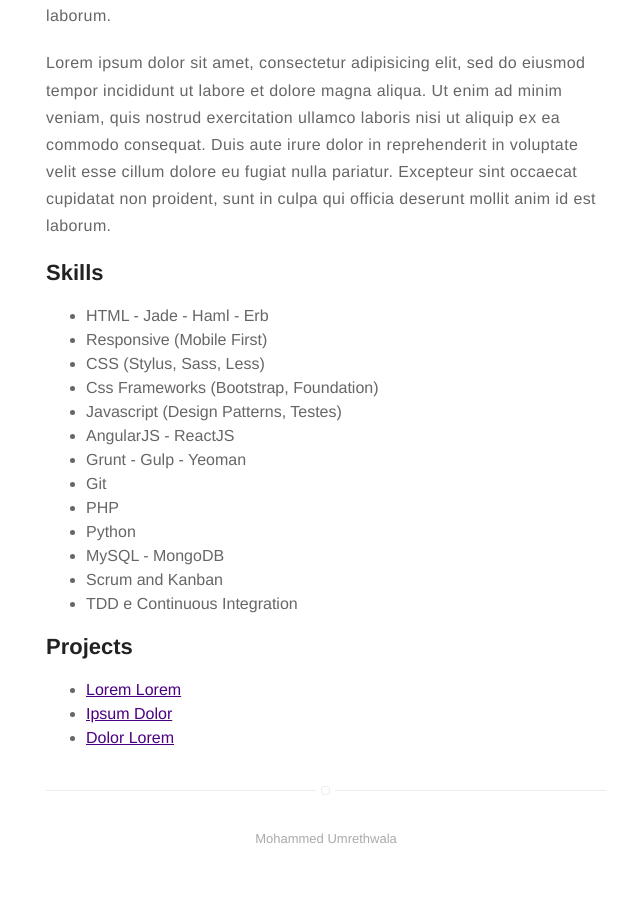
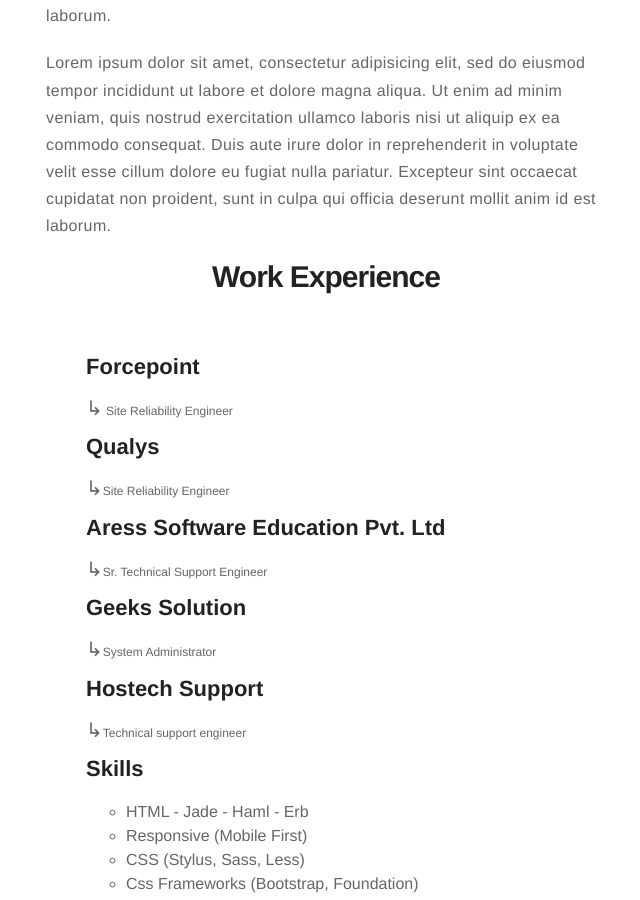
Before and after one commit to justgeek-io/Mohammed-Umrethwala, a Jekyll site: the page built from about.md, in a window 1280 px wide and 900 px high, scrolled down 586 px. Shown: the whole window, without its empty margins (314-954 px from the left). Built offline with Jekyll 4.4.1, drawn with Linux system fonts in a browser that asks for light colours; nearby versions of some CDN libraries.

Commit message:
added work exp to about page

```diff
--- a/about.md
+++ b/about.md
@@ -17,6 +17,23 @@
 consequat. Duis aute irure dolor in reprehenderit in voluptate velit esse
 cillum dolore eu fugiat nulla pariatur. Excepteur sint occaecat cupidatat non
 proident, sunt in culpa qui officia deserunt mollit anim id est laborum.</p>
+
+<h1> Work Experience </h1>
+   <ul class="exp-list">
+      <h2>Forcepoint </h2>
+      <sub><span style='font-size:20px;'>&#8627;</span> Site Reliability Engineer</sub>
+
+      <h2>Qualys </h2>
+      <sub><span style='font-size:20px;'>&#8627;</span>Site Reliability Engineer</sub>
+
+      <h2>Aress Software Education Pvt. Ltd </h2>
+      <sub><span style='font-size:20px;'>&#8627;</span>Sr. Technical Support Engineer</sub>
+
+      <h2>Geeks Solution </h2>
+      <sub><span style='font-size:20px;'>&#8627;</span>System Administrator</sub>
+
+      <h2>Hostech Support </h2>
+      <sub><span style='font-size:20px;'>&#8627;</span>Technical support engineer</sub>
 
 <h2>Skills</h2>
 
```
